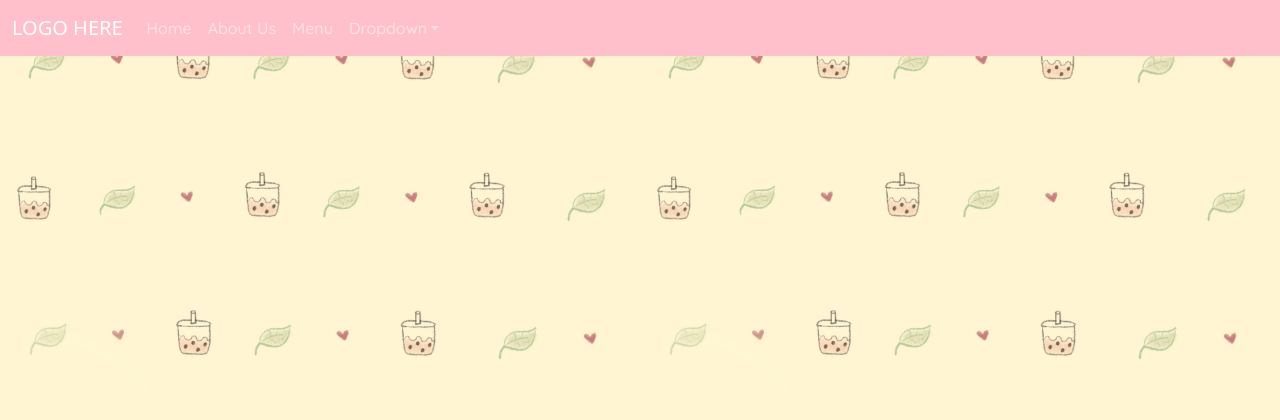
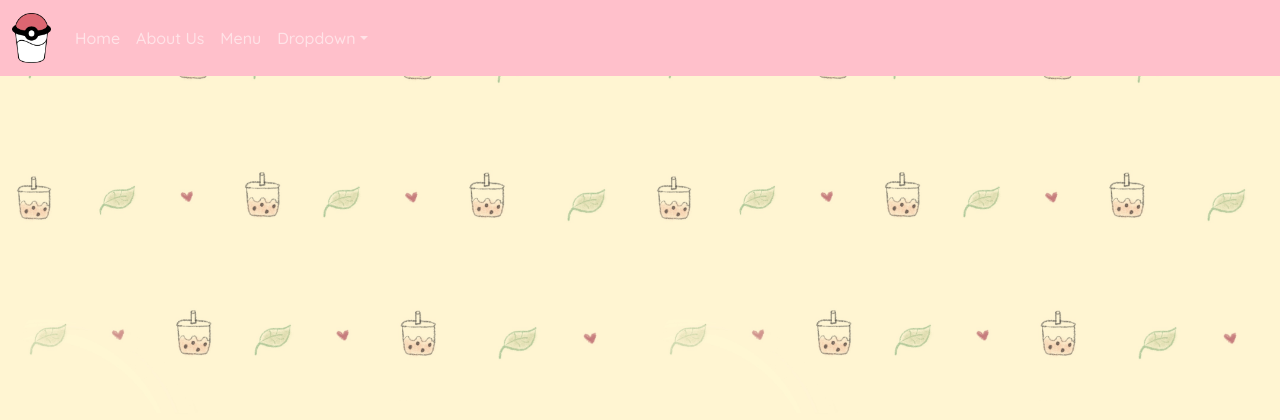
Before and after one commit to dithizac000/team-charm, a PHP site: page /views/header.html in a window 1280 px wide. Shown: the top 420 px of the page. Run offline with PHP 8.4, Linux system fonts and the light colour scheme.

Commit message:
added logo; fixed nav bar issues

```diff
--- a/styles/style.css
+++ b/styles/style.css
@@ -25,3 +25,7 @@ a.btn.btn-primary {
     border-color: pink;
     padding: 15px;
 }
+
+.logo {
+    height: 50px;
+}
--- a/views/header.html
+++ b/views/header.html
@@ -13,6 +13,9 @@
   <!-- our styling -->
   <link rel="stylesheet" href="styles/style.css">
 
+  <!-- Favicon -->
+  <link rel="icon" href="images/boba-charm-pink.png" type="image/png">
+
   <!-- Google font -->
   <link rel="preconnect" href="https://fonts.googleapis.com">
   <link rel="preconnect" href="https://fonts.gstatic.com" crossorigin>
@@ -23,8 +26,8 @@
   <!-- Navigation Bar from W3Schools https://www.w3schools.com/bootstrap5/tryit.asp?filename=trybs_navbar_dropdown&stacked=h-->
   <nav class="navbar navbar-expand-sm text-white navbar-dark">
     <div class="container-fluid">
-      <a class="navbar-brand" href="328/team-charm"> LOGO HERE
-        <!--<img src="images/app-logo.png" id="logo" alt="Boba Charm Logo">-->
+      <a class="navbar-brand" href=".">
+        <img class="img-fluid logo" src="images/boba-charm-pink.png" id="logo" alt="Boba Charm Logo">
       </a>
       <button class="navbar-toggler" type="button" data-bs-toggle="collapse" data-bs-target="#collapsibleNavbar">
         <span class="navbar-toggler-icon"></span>
@@ -32,7 +35,7 @@
       <div class="collapse navbar-collapse" id="collapsibleNavbar">
         <ul class="navbar-nav">
           <li class="nav-item">
-            <a class="nav-link" href="#">Home</a>
+            <a class="nav-link" href=".">Home</a>
           </li>
           <li class="nav-item">
             <a class="nav-link" href="#">About Us</a>
```
Also changed, not shown: images/boba-charm-pink.png (added).
